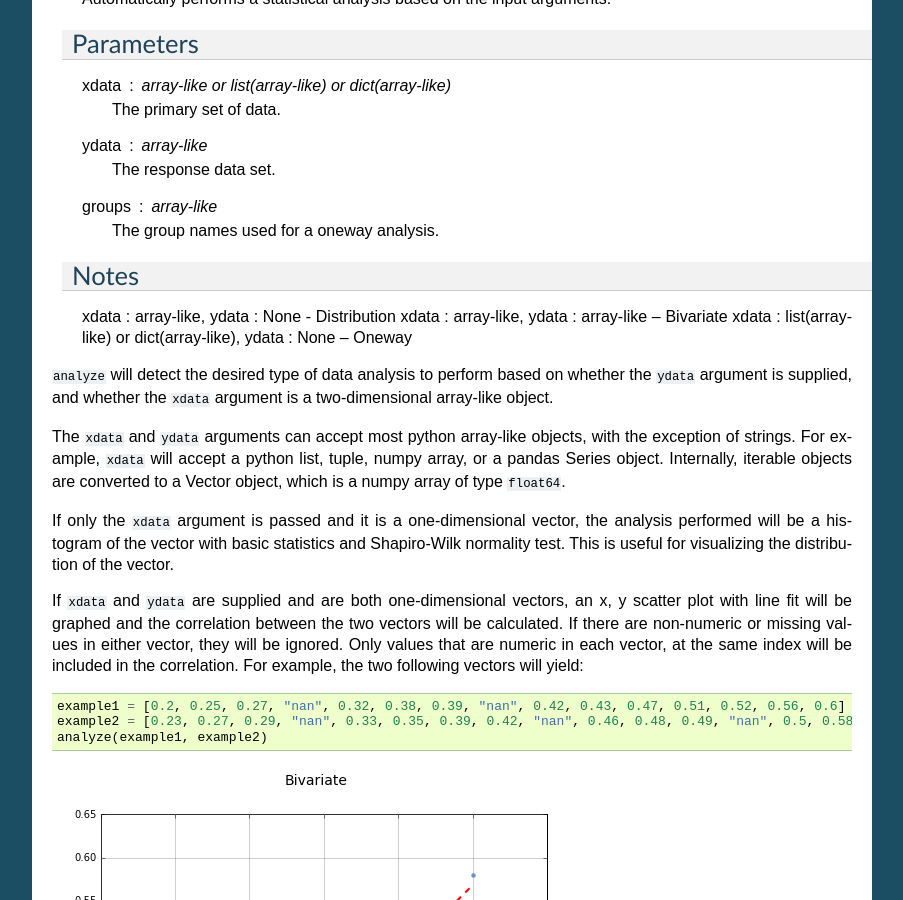
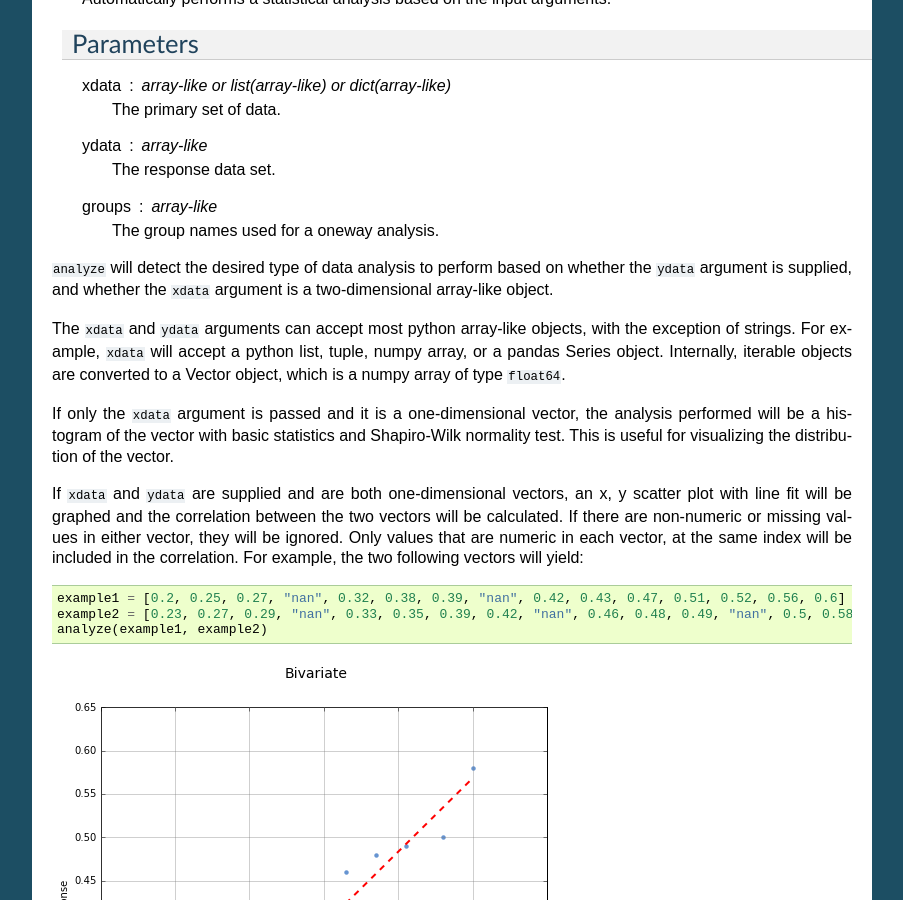
Before and after one commit to cmmorrow/sci-analysis, a Sphinx documentation site: the page built from docs/index.rst, in a window 1280 px wide and 900 px high, scrolled down 2986 px. Shown: the whole window, without its empty margins (198-1101 px from the left). Built offline with Sphinx 7.4.7, drawn with Linux system fonts in a browser that asks for light colours; formulas are drawn with MathJax 3.

Commit message:
Adjustments to doc style

```diff
--- a/docs/index.rst
+++ b/docs/index.rst
@@ -134,11 +134,6 @@ Let's examine the ``analyze`` function in more detail. Here's the signature for
     groups : array-like
         The group names used for a oneway analysis.
 
-    Notes
-    -----
-    xdata : array-like, ydata : None - Distribution
-    xdata : array-like, ydata : array-like -- Bivariate
-    xdata : list(array-like) or dict(array-like), ydata : None -- Oneway
 
 ``analyze`` will detect the desired type of data analysis to perform based on whether the ``ydata`` argument is supplied, and whether the ``xdata`` argument is a two-dimensional array-like object.
 
```
Also changed, not shown: 6 other files.
